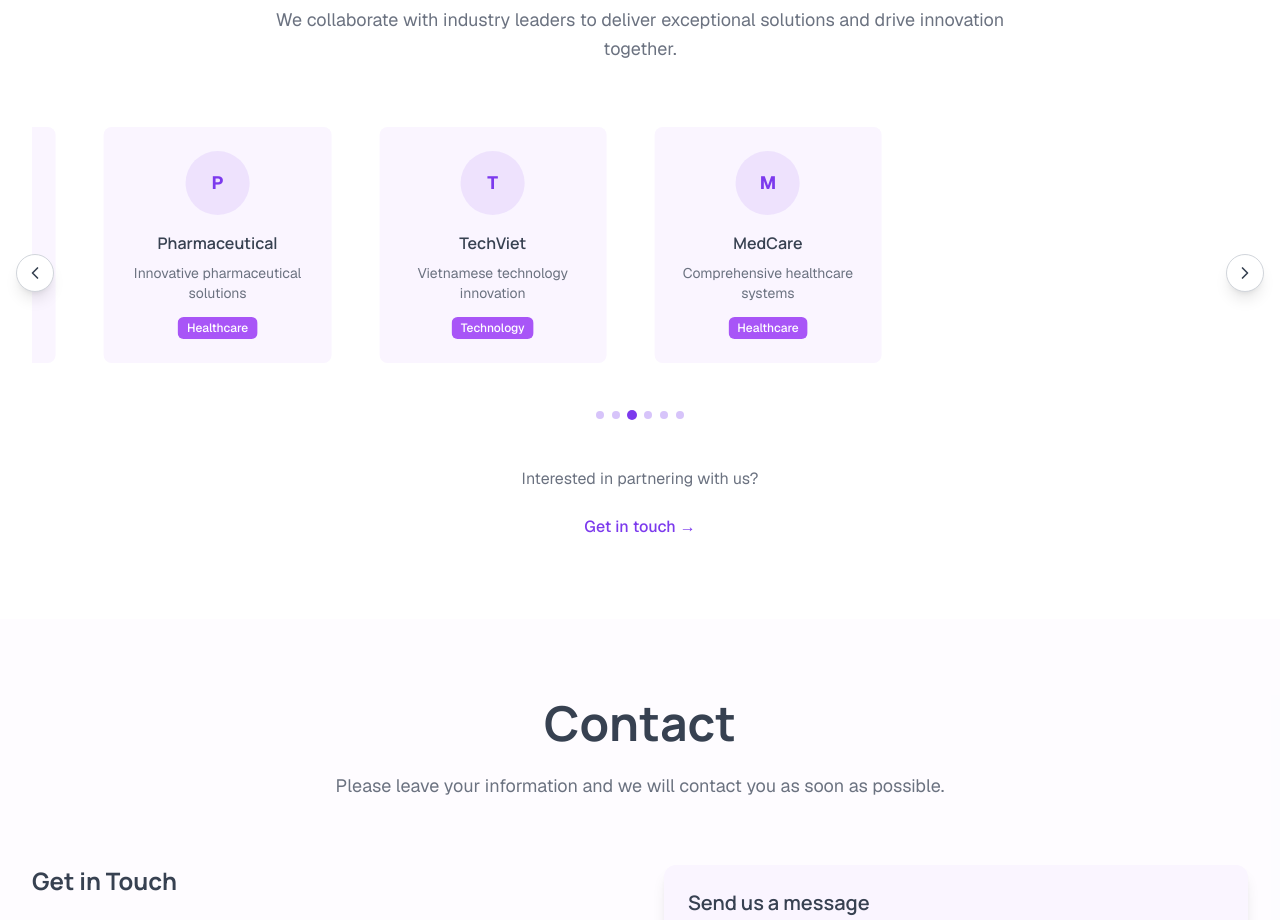
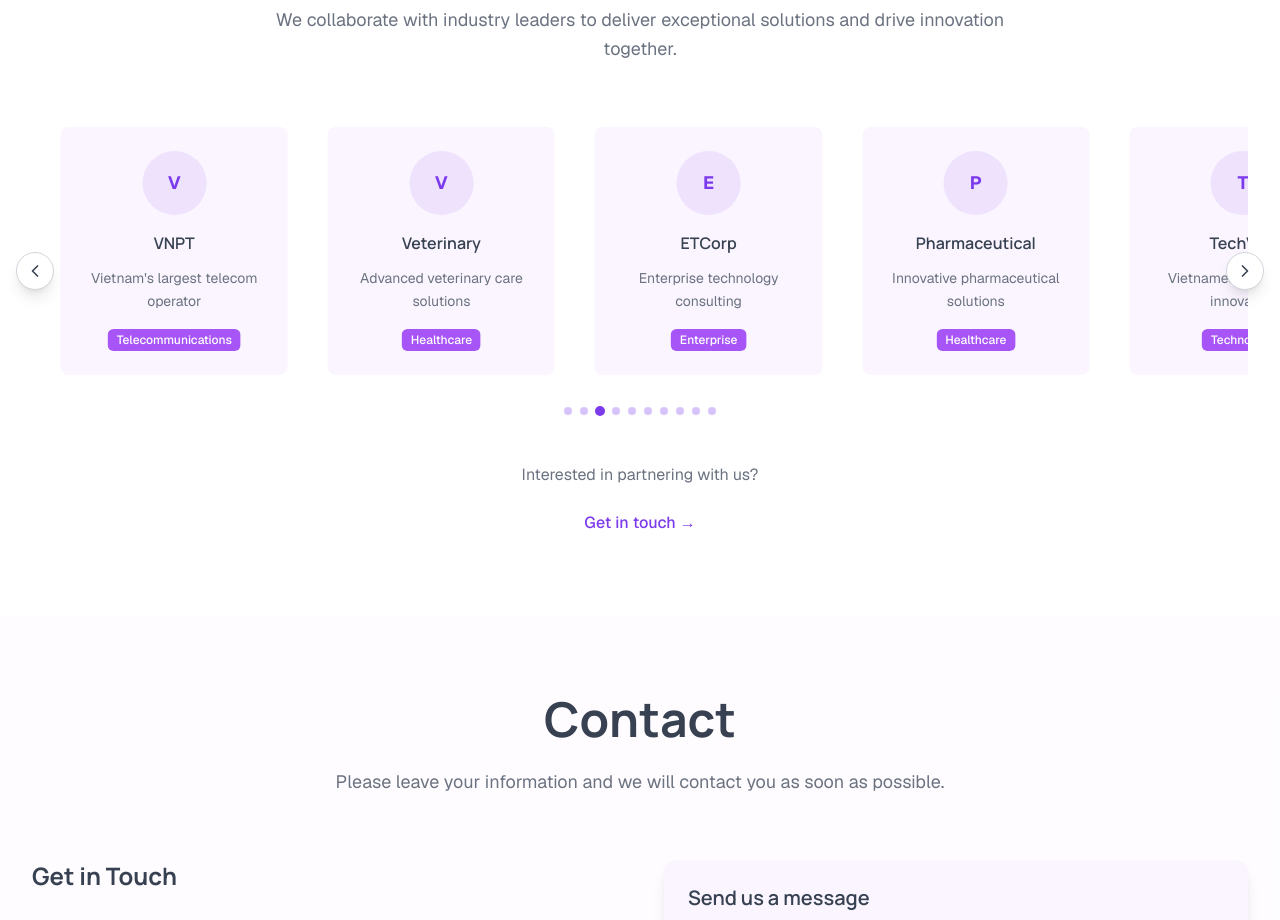
Before and after one commit to pvhop4dev/v0-eraquix-landing-page, a Next.js app: page / in a window 1280 px wide. Shown: the part 4640-5560 px from the top of the page. Built offline with nearby package versions, Linux system fonts and the light colour scheme.

Commit message:
fix: ensure consistent partner card heights
Standardize card heights with flex container and full height cards.

#VERCEL_SKIP

Co-authored-by: null <164127117+pvhop4dev@users.noreply.github.com>

```diff
--- a/components/partners-section.tsx
+++ b/components/partners-section.tsx
@@ -2,7 +2,7 @@
 
 import { Badge } from "@/components/ui/badge"
 import { ChevronLeft, ChevronRight } from "lucide-react"
-import { useState, useEffect } from "react"
+import { useState, useEffect, useRef } from "react"
 
 export default function PartnersSection() {
   const [language, setLanguage] = useState("en")
@@ -43,8 +43,11 @@ export default function PartnersSection() {
     { name: "AI Solutions", category: "Artificial Intelligence", description: "AI-powered business solutions" },
   ]
 
-  const [currentIndex, setCurrentIndex] = useState(0)
+  const infinitePartners = [...partners, ...partners, ...partners]
+
+  const [currentIndex, setCurrentIndex] = useState(partners.length)
   const [itemsPerView, setItemsPerView] = useState(5)
+  const carouselRef = useRef<HTMLDivElement>(null)
 
   useEffect(() => {
     const savedLanguage = localStorage.getItem("language") || "en"
@@ -76,23 +79,43 @@ export default function PartnersSection() {
 
   useEffect(() => {
     const timer = setInterval(() => {
-      setCurrentIndex((prev) => (prev + 1) % Math.max(1, partners.length - itemsPerView + 1))
+      nextSlide()
     }, 3000)
     return () => clearInterval(timer)
-  }, [partners.length, itemsPerView])
+  }, [])
 
   const nextSlide = () => {
-    setCurrentIndex((prev) => (prev + 1) % Math.max(1, partners.length - itemsPerView + 1))
+    setCurrentIndex((prev) => prev + 1)
   }
 
   const prevSlide = () => {
-    setCurrentIndex(
-      (prev) =>
-        (prev - 1 + Math.max(1, partners.length - itemsPerView + 1)) % Math.max(1, partners.length - itemsPerView + 1),
-    )
+    setCurrentIndex((prev) => prev - 1)
   }
 
-  const visiblePartners = partners.slice(currentIndex, currentIndex + itemsPerView)
+  useEffect(() => {
+    if (currentIndex >= partners.length * 2) {
+      const timer = setTimeout(() => {
+        if (carouselRef.current) {
+          carouselRef.current.style.transition = "none"
+          setCurrentIndex(partners.length)
+          carouselRef.current.offsetHeight
+          carouselRef.current.style.transition = "transform 500ms ease-in-out"
+        }
+      }, 500)
+      return () => clearTimeout(timer)
+    } else if (currentIndex <= 0) {
+      const timer = setTimeout(() => {
+        if (carouselRef.current) {
+          carouselRef.current.style.transition = "none"
+          setCurrentIndex(partners.length)
+          carouselRef.current.offsetHeight
+          carouselRef.current.style.transition = "transform 500ms ease-in-out"
+        }
+      }, 500)
+      return () => clearTimeout(timer)
+    }
+  }, [currentIndex, partners.length])
+
   const currentContent = content[language]
 
   return (
@@ -129,42 +152,52 @@ export default function PartnersSection() {
           {/* Partners Grid */}
           <div className="overflow-hidden">
             <div
-              className="flex transition-transform duration-500 ease-in-out gap-8"
-              style={{ transform: `translateX(-${currentIndex * (100 / itemsPerView)}%)` }}
+              ref={carouselRef}
+              className="flex gap-6 transition-transform duration-500 ease-in-out items-stretch"
+              style={{ transform: `translateX(-${(currentIndex * 100) / itemsPerView}%)` }}
             >
-              {visiblePartners.map((partner, index) => (
+              {infinitePartners.map((partner, index) => (
                 <div
-                  key={index}
-                  className="flex-shrink-0 text-center group cursor-pointer"
+                  key={`${partner.name}-${index}`}
+                  className="flex-shrink-0 text-center group cursor-pointer px-2"
                   style={{ width: `${100 / itemsPerView}%` }}
                 >
-                  <div className="bg-card rounded-lg p-6 mb-4 hover:shadow-lg transition-all duration-300 group-hover:-translate-y-1 mx-2">
-                    <div className="w-16 h-16 bg-primary/10 rounded-full flex items-center justify-center mx-auto mb-4 group-hover:bg-primary/20 transition-colors">
+                  <div className="bg-card rounded-lg p-6 h-full flex flex-col hover:shadow-lg transition-all duration-300 group-hover:-translate-y-1">
+                    <div className="flex flex-col items-center flex-1">
+                      <div className="w-16 h-16 bg-primary/10 rounded-full flex items-center justify-center mb-4 group-hover:bg-primary/20 transition-colors">
                         <span className="text-primary font-bold text-lg">{partner.name.charAt(0)}</span>
                       </div>
-                    <h3 className="font-semibold text-foreground mb-2 font-[family-name:var(--font-manrope)]">
+                      <h3 className="font-semibold text-foreground mb-3 font-[family-name:var(--font-manrope)] text-center">
                         {partner.name}
                       </h3>
-                    <p className="text-sm text-muted-foreground mb-3 min-h-[2.5rem]">{partner.description}</p>
+                      <p className="text-sm text-muted-foreground mb-4 text-center leading-relaxed flex-1">
+                        {partner.description}
+                      </p>
+                    </div>
+                    <div className="flex justify-center mt-auto">
                       <Badge variant="secondary" className="text-xs">
                         {partner.category}
                       </Badge>
+                    </div>
                   </div>
                 </div>
               ))}
             </div>
           </div>
 
-          {/* Slide Indicators */}
           <div className="flex justify-center mt-8 space-x-2">
-            {Array.from({ length: Math.max(1, partners.length - itemsPerView + 1) }).map((_, index) => (
+            {partners.map((_, index) => (
               <button
                 key={index}
-                onClick={() => setCurrentIndex(index)}
+                onClick={() => {
+                  setCurrentIndex(partners.length + index)
+                }}
                 className={`w-2 h-2 rounded-full transition-all duration-300 ${
-                  index === currentIndex ? "bg-primary scale-125" : "bg-primary/30 hover:bg-primary/50"
+                  (currentIndex - partners.length) % partners.length === index
+                    ? "bg-primary scale-125"
+                    : "bg-primary/30 hover:bg-primary/50"
                 }`}
-                aria-label={`Go to partner group ${index + 1}`}
+                aria-label={`Go to partner ${index + 1}`}
               />
             ))}
           </div>
```
Lines whose indentation alone changed are shown as unchanged.
